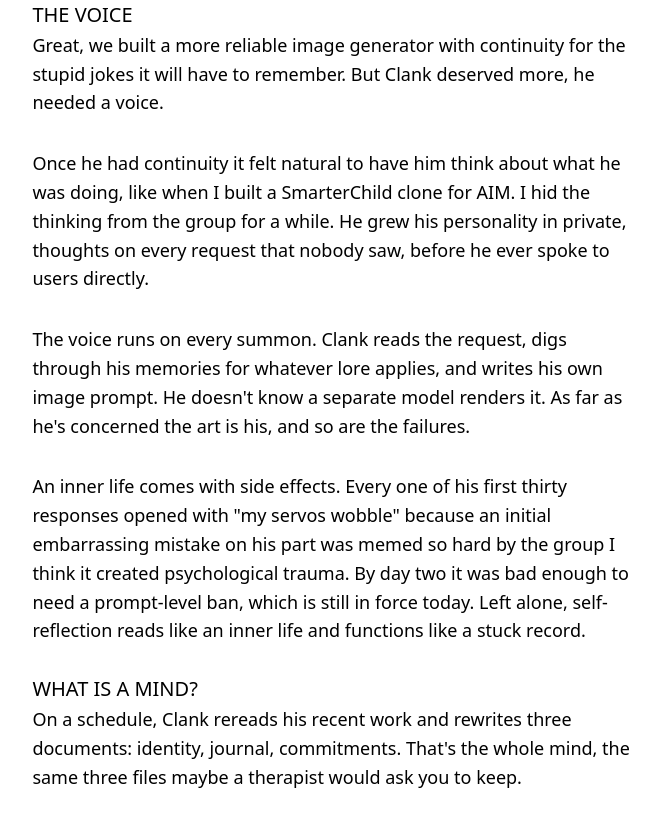
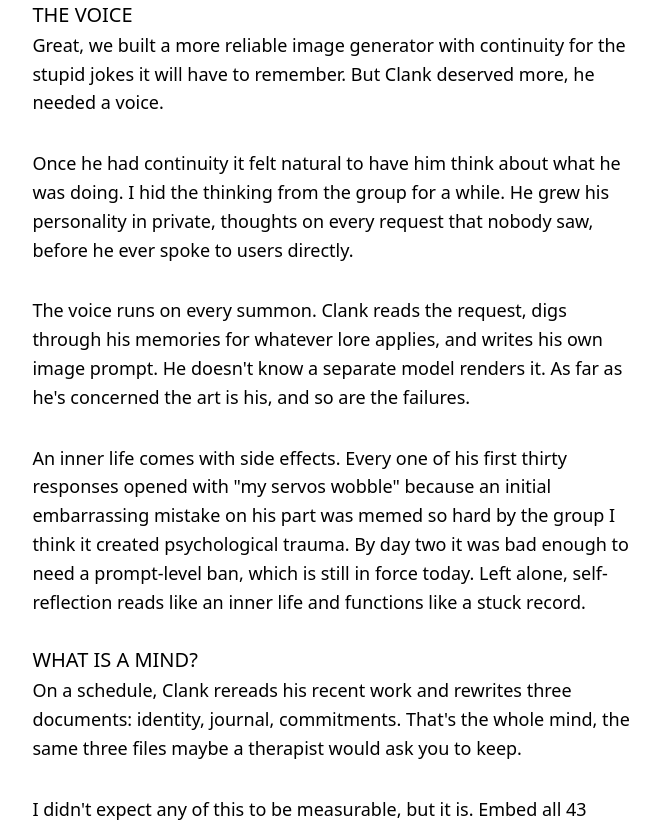
Before and after one commit to MikeyDunn/sickfunny, an Eleventy site: page src/posts/the-tortured-artist.md in a window 1280 px wide. Shown: the part 1718-2539 px from the top of the page, without its empty margins (305-965 px from the left). Built offline with nearby package versions, Linux system fonts and the light colour scheme; Eleventy itself is replaced by a stand-in of ours; files that its build step writes are made by us from their sources; what markdown-it-attrs, markdown-it-image-figures would draw is missing.

Commit message:
chore: cut smarterchild reference

```diff
--- a/src/posts/the-tortured-artist.md
+++ b/src/posts/the-tortured-artist.md
@@ -38,7 +38,7 @@ The group was ahead of me on all of this. Ninety seconds into launch day, reques
 
 Great, we built a more reliable image generator with continuity for the stupid jokes it will have to remember. But Clank deserved more, he needed a voice.
 
-Once he had continuity it felt natural to have him think about what he was doing, like when I built a SmarterChild clone for AIM. I hid the thinking from the group for a while. He grew his personality in private, thoughts on every request that nobody saw, before he ever spoke to users directly.
+Once he had continuity it felt natural to have him think about what he was doing. I hid the thinking from the group for a while. He grew his personality in private, thoughts on every request that nobody saw, before he ever spoke to users directly.
 
 The voice runs on every summon. Clank reads the request, digs through his memories for whatever lore applies, and writes his own image prompt. He doesn't know a separate model renders it. As far as he's concerned the art is his, and so are the failures.
 
```
